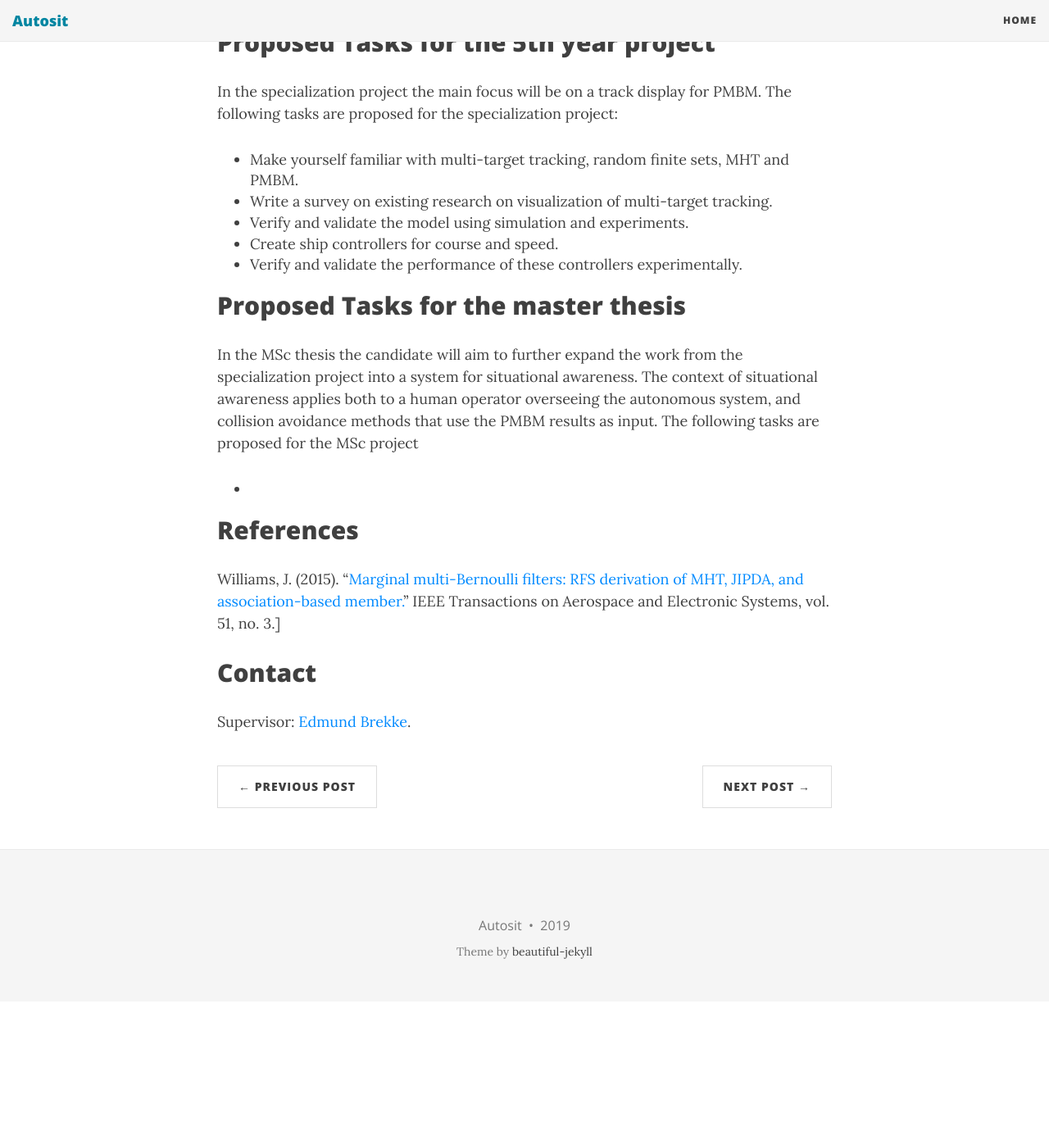
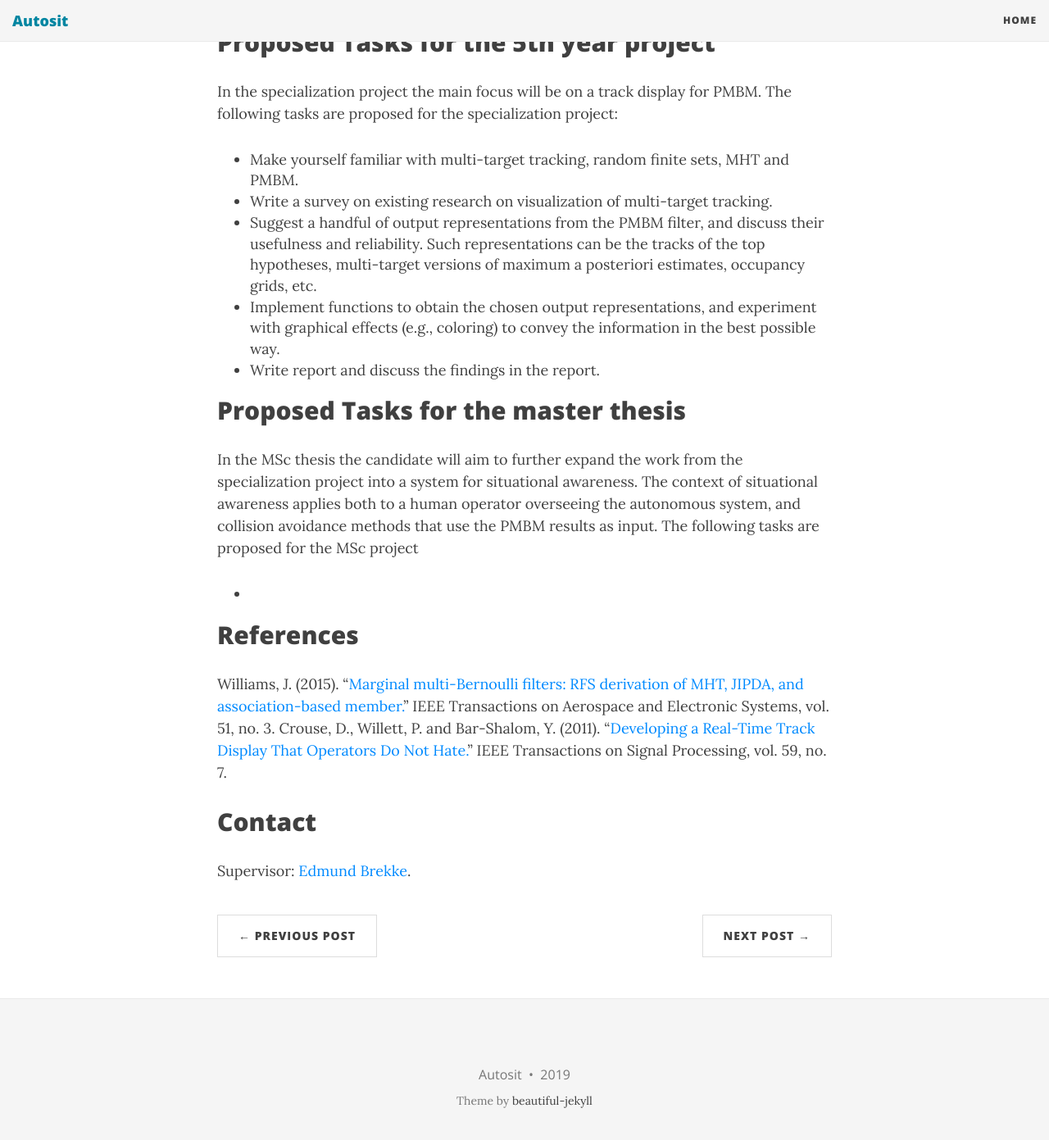
Before and after one commit to autosit/autosit.github.io, a Jekyll site: the page built from _posts/2019-04-12-pmbm_visualization.md, in a window 1280 px wide and 1400 px high, scrolled down 1210 px. Shown: the top 1391 px of the window at 82% size. Built offline with Jekyll 4.4.1, drawn with Linux system fonts in a browser that asks for light colours; nearby versions of some CDN libraries; before the commit the page ends 2432 px from its top, so only the background shows below that.

Commit message:
more text on pmbm visu

```diff
--- a/_posts/2019-04-12-pmbm_visualization.md
+++ b/_posts/2019-04-12-pmbm_visualization.md
@@ -32,9 +32,9 @@ In the specialization project the main focus will be on a track display for PMBM
 
 * Make yourself familiar with multi-target tracking, random finite sets, MHT and PMBM.
 * Write a survey on existing research on visualization of multi-target tracking.
-* Verify and validate the model using simulation and experiments.
-* Create ship controllers for course and speed.
-* Verify and validate the performance of these controllers experimentally.
+* Suggest a handful of output representations from the PMBM filter, and discuss their usefulness and reliability. Such representations can be the tracks of the top hypotheses, multi-target versions of maximum a posteriori estimates, occupancy grids, etc.
+* Implement functions to obtain the chosen output representations, and experiment with graphical effects (e.g., coloring) to convey the information in the best possible way.
+* Write report and discuss the findings in the report.
 
 ## Proposed Tasks for the master thesis
 
@@ -44,7 +44,8 @@ In the MSc thesis the candidate will aim to further expand the work from the spe
 
 
 ## References
-Williams, J. (2015). "[Marginal multi-Bernoulli filters: RFS derivation of MHT, JIPDA, and association-based member.][Williams2015]" IEEE Transactions on Aerospace and Electronic Systems, vol. 51, no. 3.]
+Williams, J. (2015). "[Marginal multi-Bernoulli filters: RFS derivation of MHT, JIPDA, and association-based member.][Williams2015]" IEEE Transactions on Aerospace and Electronic Systems, vol. 51, no. 3.
+Crouse, D., Willett, P. and Bar-Shalom, Y. (2011). "[Developing a Real-Time Track Display That Operators Do Not Hate.][Crouse2011]" IEEE Transactions on Signal Processing, vol. 59, no. 7.
 
 ## Contact
 
```
Also changed, not shown: other parts of _posts/2019-04-12-pmbm_visualization.md (+1 -0 lines).
